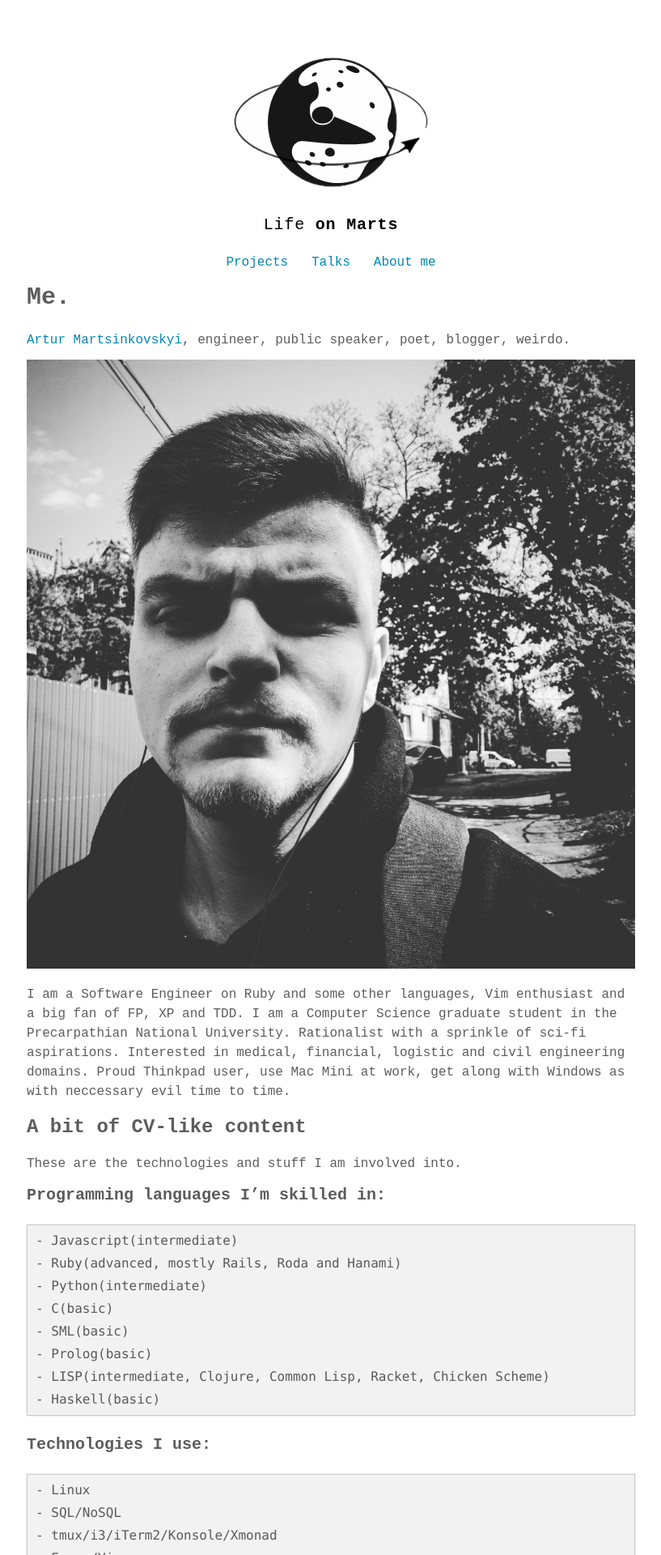
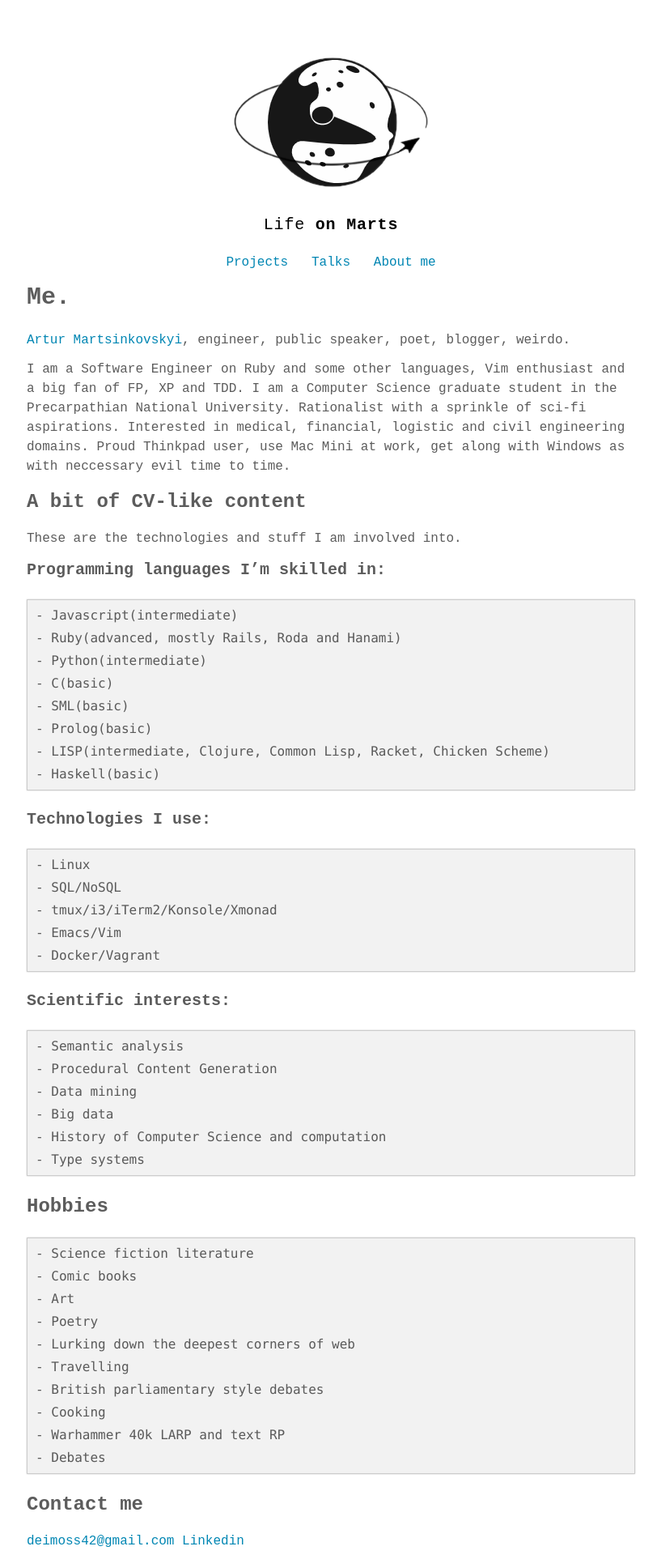
Before and after one commit to artur-martsinkovskyi/artur-martsinkovskyi.github.io, a Jekyll site: the page built from about/index.md, in a window 1280 px wide. Shown: the top 1920 px of the page at 81% size, without its empty margins (231-1048 px from the left). Built offline with Jekyll 4.4.1, drawn with Linux system fonts in a browser that asks for light colours; some web fonts are replaced.

Commit message:
Remove my picture

```diff
--- a/about/index.md
+++ b/about/index.md
@@ -5,8 +5,6 @@ title: Me.
 
 
 <a href="https://github.com/artur-martsinkovskyi"><b>Artur Martsinkovskyi</b></a>, engineer, public speaker, poet, blogger, weirdo.
-
-![Artur](/assets/images/artur.jpg)
 
 I am a Software Engineer on Ruby and some other languages, Vim enthusiast and a big fan of FP, XP and TDD. I am a Computer Science graduate student in the Precarpathian National University. Rationalist with a sprinkle of sci-fi aspirations. Interested in medical, financial, logistic and civil engineering domains. Proud Thinkpad user, use Mac Mini at work, get along with Windows as with neccessary evil time to time.
 
```
